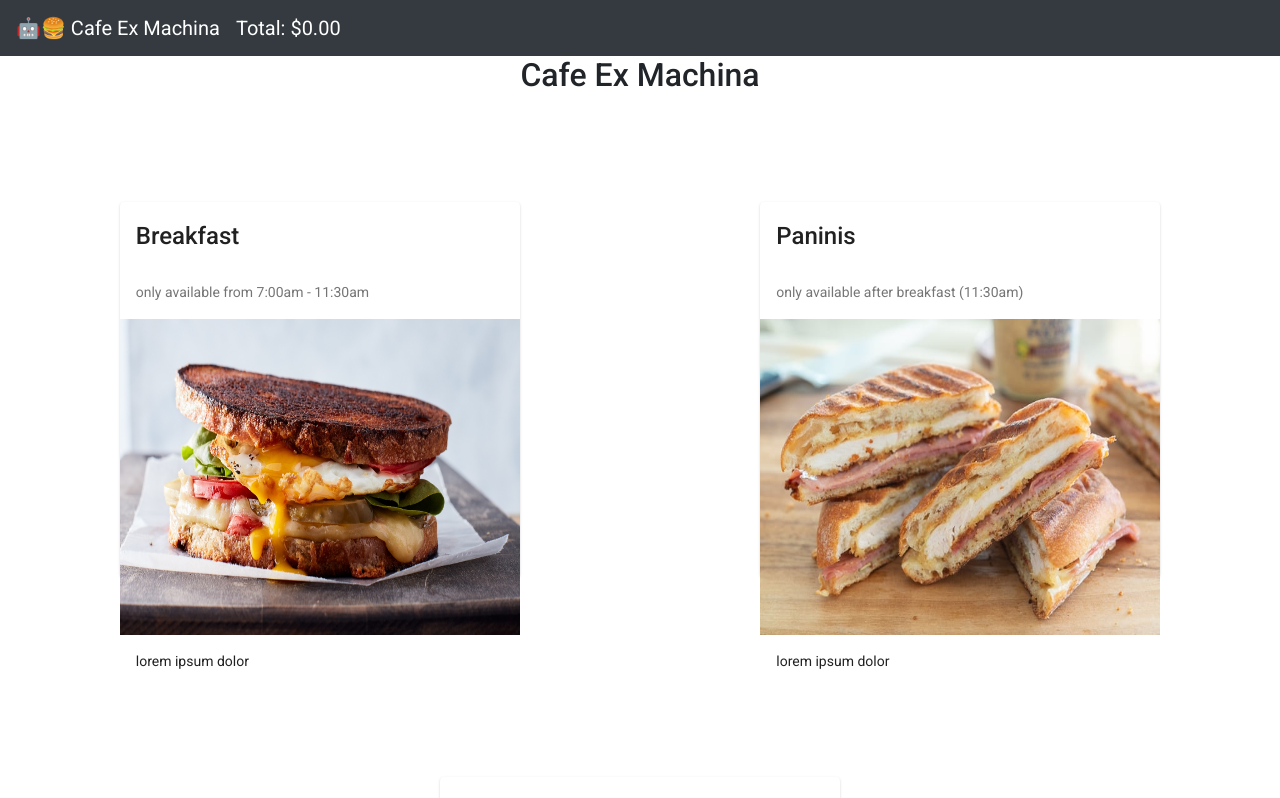
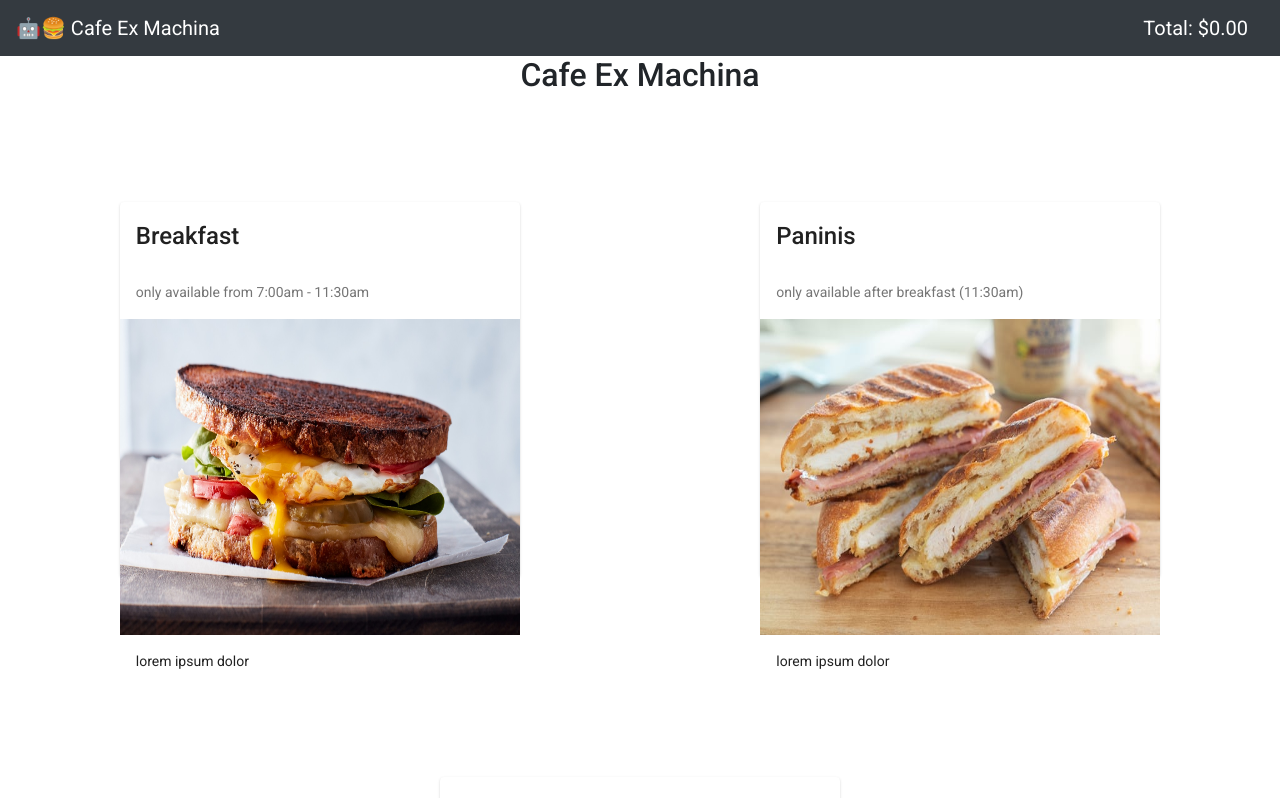
Before and after one commit to benharvey1213/cafe-ex-machina, an Angular app: page / in a window 1280 px wide. Shown: the top 798 px of the page. Built offline with nearby package versions, Linux system fonts and the light colour scheme.

Commit message:
fixed navbar positioning for price

```diff
--- a/src/app/header/header.component.html
+++ b/src/app/header/header.component.html
@@ -1,4 +1,7 @@
 <nav class="navbar navbar-expand-lg navbar-dark bg-dark">
     <a class="navbar-brand" href="">🤖🍔 Cafe Ex Machina</a>
-    <div class="navbar-brand">Total: {{curTotal | currency}}</div>
+    <ul class="nav navbar-nav ml-auto">
+        <li id="total" class="navbar-brand">Total: {{curTotal | currency}}</li>
+    </ul>
+
 </nav>
```
